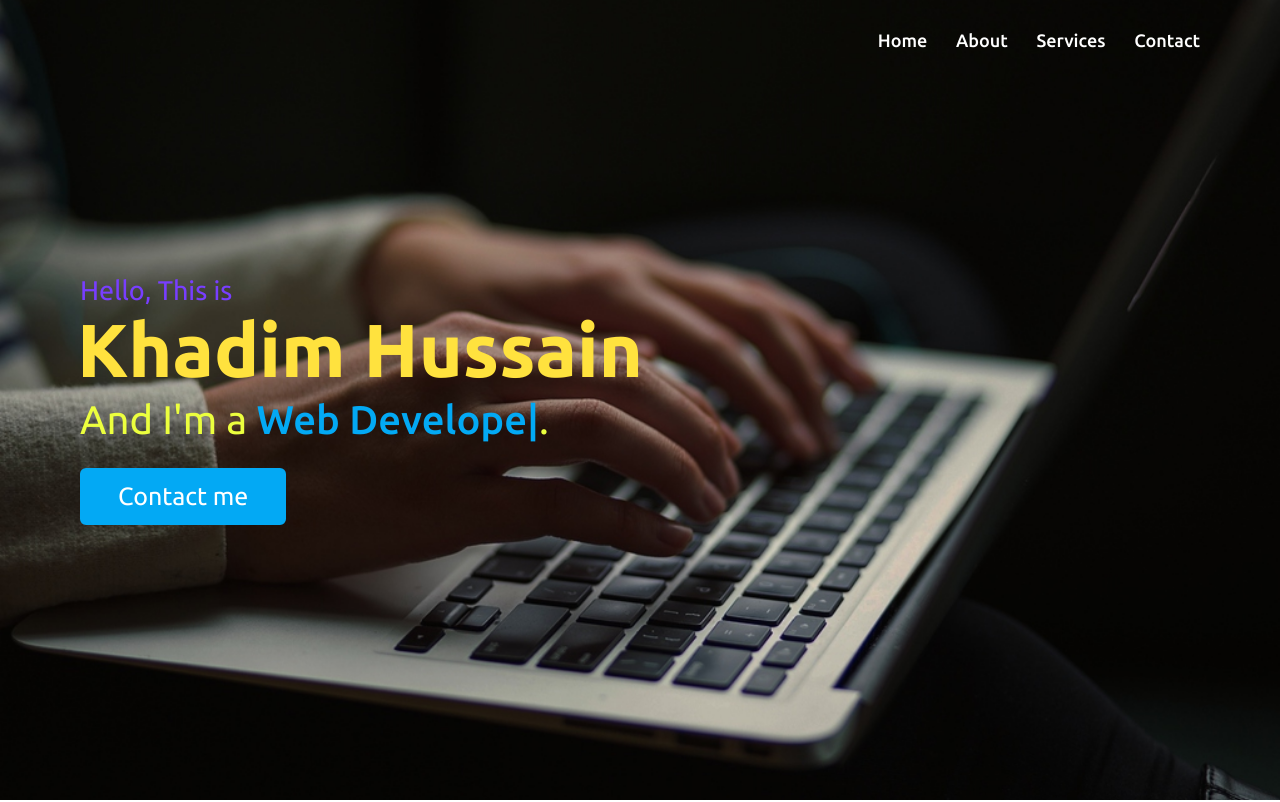
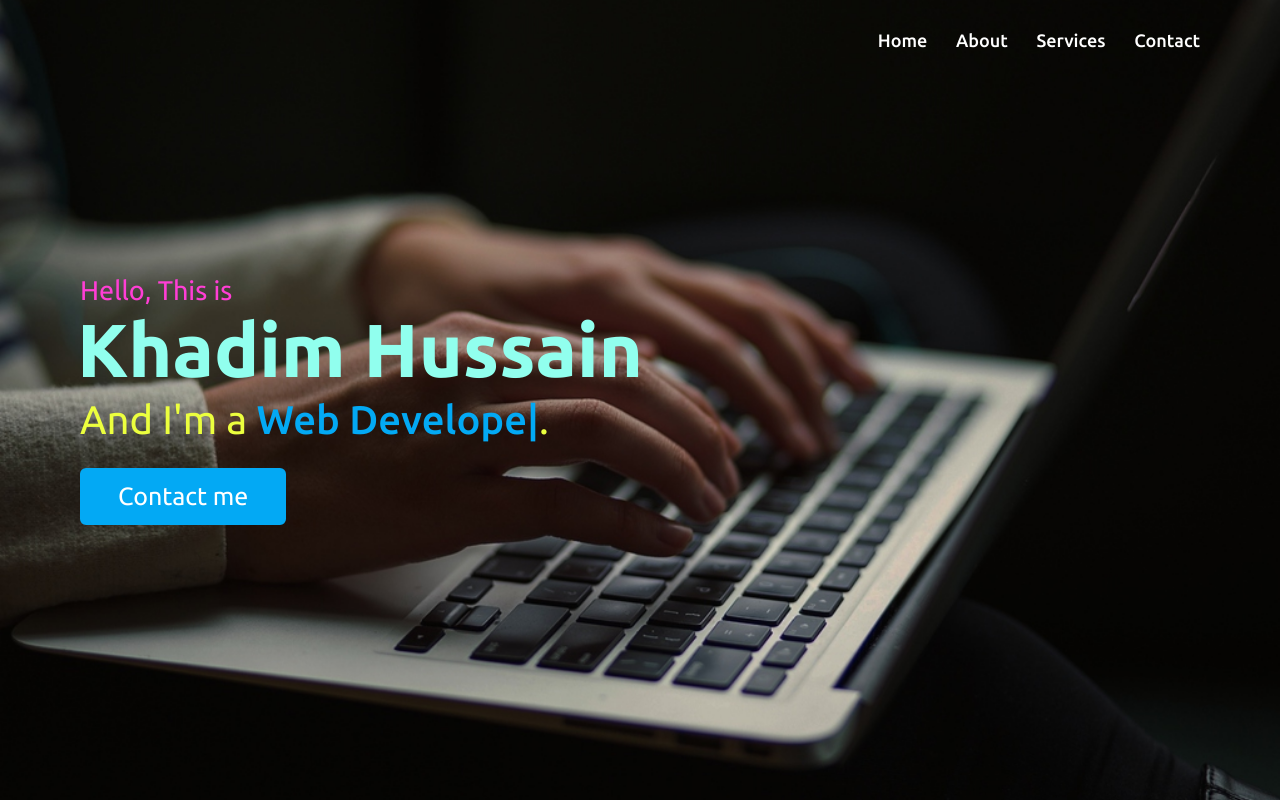
Before and after one commit to KhadimHussainDev/KhadimHussainDev.github.io, a plain HTML site: page index.html in a window 1280 px wide. Shown: the top 802 px of the page. Drawn offline with nearby package versions, Linux system fonts and the light colour scheme.

Commit message:
color changed

```diff
--- a/style.css
+++ b/style.css
@@ -175,12 +175,12 @@ section .title::after {
 }
 .home .home-content .text-1 {
 	font-size: 27px;
-	color: #783eff;
+	color: #ff3ed5;
 }
 .home .home-content .text-2 {
 	font-size: 75px;
 	font-weight: 600;
-	color: #ffe23e;
+	color: #91ffee;
 	margin-left: -3px;
 }
 .home .home-content .text-3 {
```
